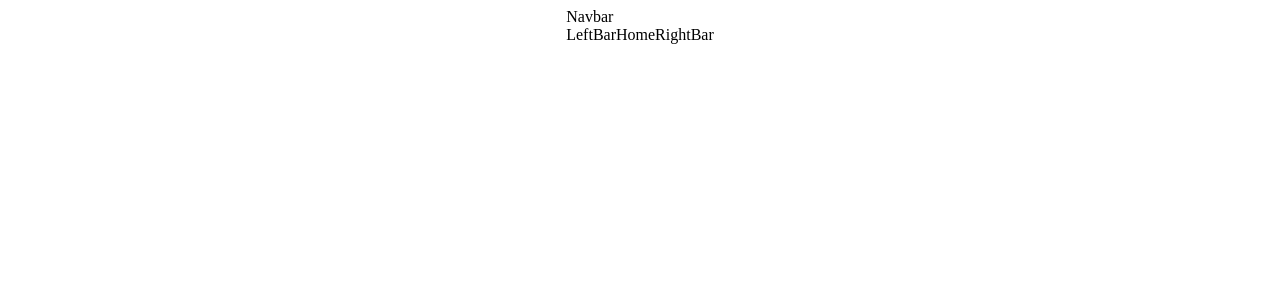
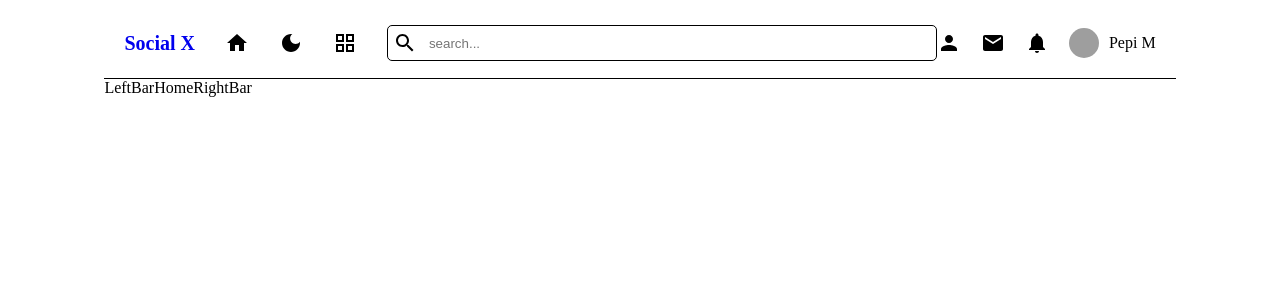
Before and after one commit to PetarMirchev/React-Social-Media-App-clinet-side, a React (Create React App) app in the folder client/: page / in a window 1280 px wide. Shown: the top 300 px of the page. Built offline with nearby package versions, Linux system fonts and the light colour scheme; grey boxes are pictures that could not be loaded.

Commit message:
create navbar
create navbar UI design

```diff
--- a/client/package.json
+++ b/client/package.json
@@ -3,6 +3,10 @@
   "version": "0.1.0",
   "private": true,
   "dependencies": {
+    "@emotion/react": "^11.10.8",
+    "@emotion/styled": "^11.10.8",
+    "@mui/icons-material": "^5.11.16",
+    "@mui/material": "^5.12.2",
     "@testing-library/jest-dom": "^5.16.5",
     "@testing-library/react": "^13.4.0",
     "@testing-library/user-event": "^13.5.0",
--- a/client/src/App.js
+++ b/client/src/App.js
@@ -20,6 +20,7 @@ function App() {
 
 // user status -> Login (true)/not Login(false)  //to be expanded whit backend logic
   const currentUser = true;
+
 
 
 
--- a/client/src/components/navbar/Navbar.jsx
+++ b/client/src/components/navbar/Navbar.jsx
@@ -1,10 +1,39 @@
 import React from 'react';
 import './navbar.scss';
+import HomeIcon from '@mui/icons-material/Home';
+import DarkModeIcon from '@mui/icons-material/DarkMode';
+import GridViewIcon from '@mui/icons-material/GridView';
+import SearchIcon from '@mui/icons-material/Search';
+import PersonIcon from '@mui/icons-material/Person';
+import MailIcon from '@mui/icons-material/Mail';
+import NotificationsIcon from '@mui/icons-material/Notifications';
+import { Link } from "react-router-dom";
+
 
 const Navbar = () => {
   return (
     <div className='navbar'>
-        Navbar
+        <div className="left">
+          <Link to="/" style={{textDecoration: "none"}}>
+           <span>Social X</span>
+          </Link>
+            <HomeIcon/>
+            <DarkModeIcon/>
+            <GridViewIcon/>
+          <div className="search">
+            <SearchIcon/>
+            <input type='text' placeholder='search...' />
+          </div>
+        </div>
+        <div className="right">
+          <PersonIcon/>
+          <MailIcon/>
+          <NotificationsIcon/>
+          <div className="user">
+            <img src="https://images.unsplash.com/photo-1506794778202-cad84cf45f1d?ixlib=rb-4.0.3&ixid=MnwxMjA3fDB8MHxzZWFyY2h8M3x8cG9ydHJhaXR8ZW58MHx8MHx8&auto=format&fit=crop&w=600&q=60" alt=""/>
+            <span>Pepi M</span>
+          </div>
+        </div>
     </div>
   )
 };
--- a/client/src/components/navbar/navbar.scss
+++ b/client/src/components/navbar/navbar.scss
@@ -0,0 +1,60 @@
+.navbar {
+      display: flex;
+      align-items: center;
+      justify-content: space-between;
+      padding: 10px 20px;
+      height: 50px;
+      border-bottom: 1px solid;
+      position: sticky;
+      top: 0;
+      z-index: 999;
+
+      .left {
+        display: flex;
+        align-items: center;
+        gap: 30px;
+
+        span {
+          font-weight: bold;
+          font-size: 20px;
+        }
+
+        .search {
+          display: flex;
+          align-items: center;
+          gap: 10px;
+          border: 1px solid;
+          border-radius: 5px;
+          padding: 5px;
+
+          input {
+            border: none;
+            width: 500px;
+            background-color: transparent;
+          }
+        }
+      }
+
+      .right {
+        display: flex;
+        align-items: center;
+        gap: 20px;
+
+        .user {
+          display: flex;
+          align-items: center;
+          gap: 10px;
+          font-weight: 500;
+
+          img {
+            width: 30px;
+            height: 30px;
+            border-radius: 50%;
+            object-fit: cover;
+          }
+
+          span {
+          }
+        }
+      }
+}
```
Also changed, not shown: 1 other file (tests, documents, lock files or other folders).
